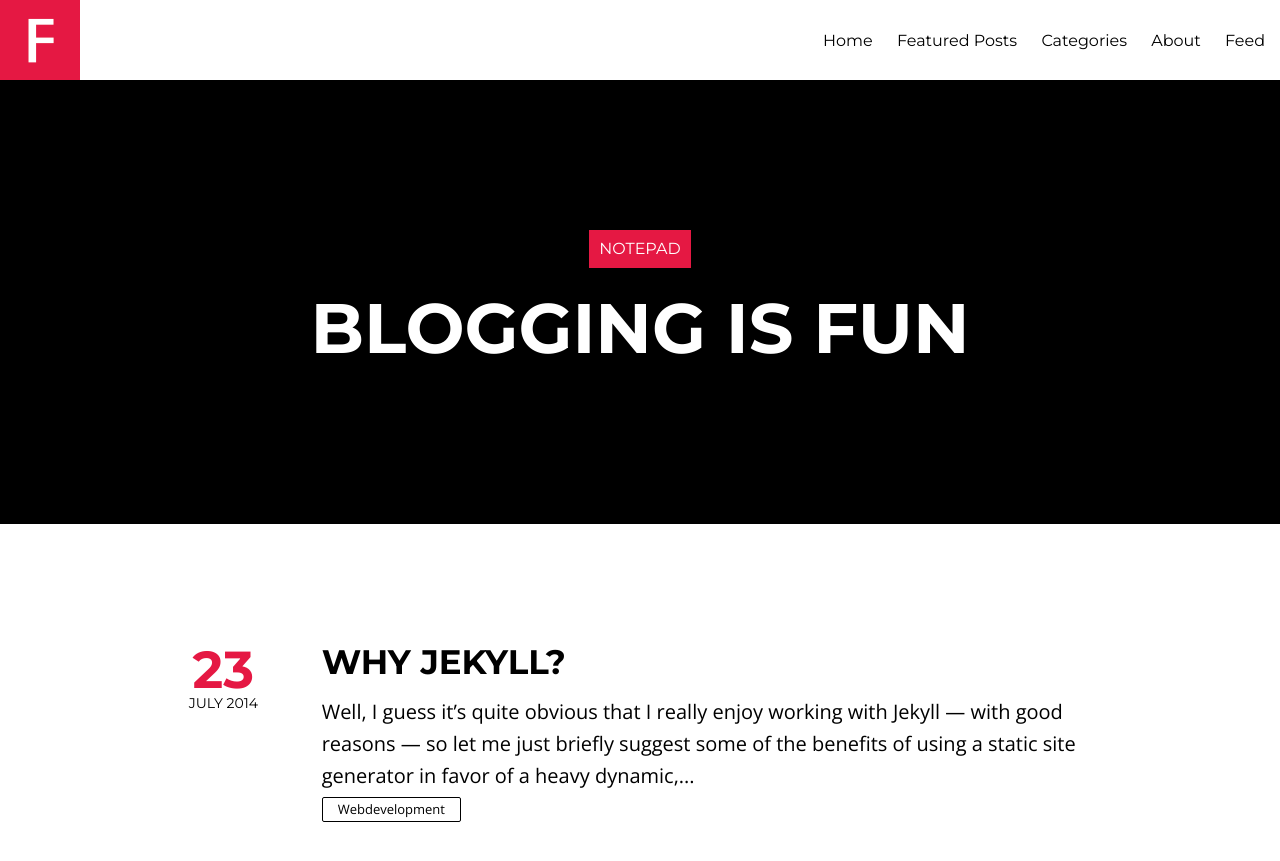
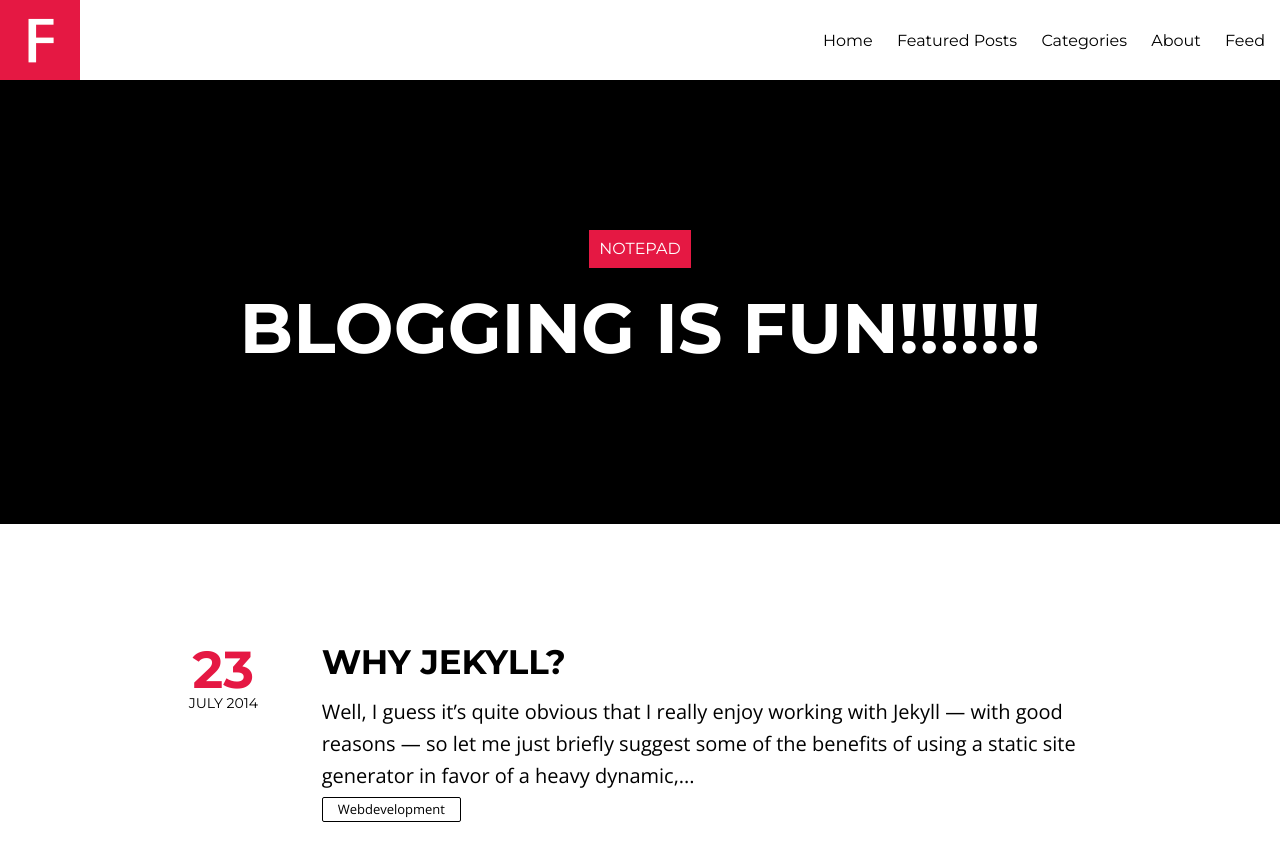
Before and after one commit to ehernandez-xk/nohemi, a Jekyll site: the page built from index.html, in a window 1280 px wide and 900 px high. Shown: the top 861 px of the window. Built offline with Jekyll 4.4.1, drawn with Linux system fonts in a browser that asks for light colours; nearby versions of some CDN libraries; the list of posts is cut into pages by our own code.

```diff
--- a/_config.yml
+++ b/_config.yml
@@ -1,5 +1,5 @@
 title:            Notepad
-description:      "Blogging is fun"
+description:      "Blogging is fun!!!!!!!"
 logo:             logo.png
 disqus_shortname: hmfaysal
 share:            true
```
